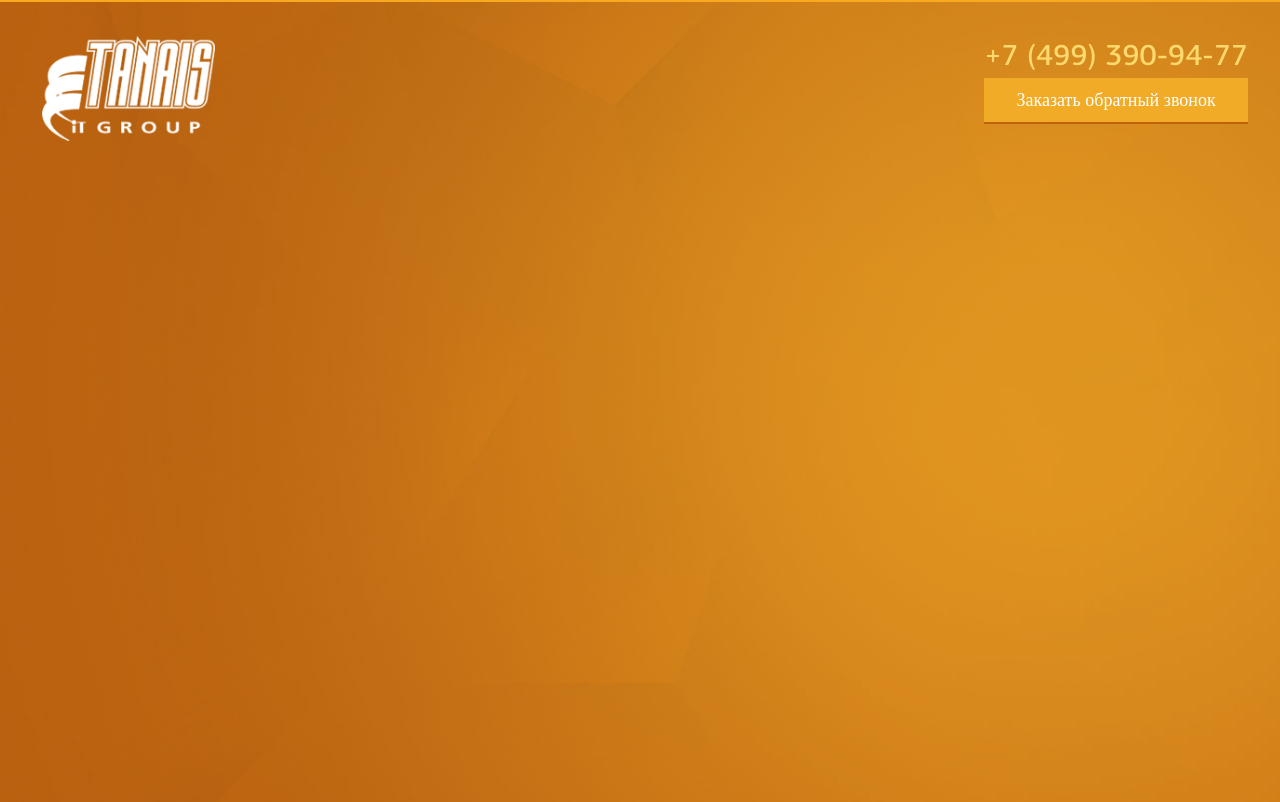
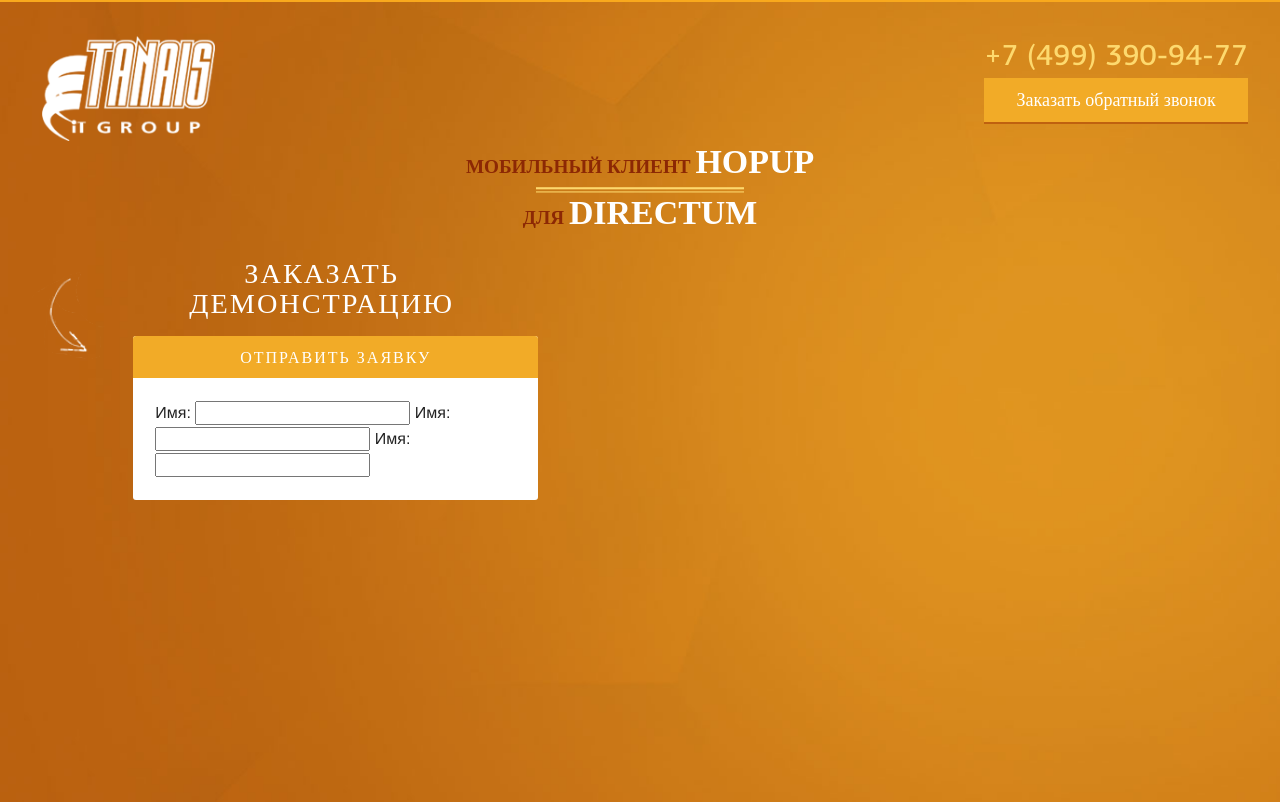
Before and after one commit to Hecatoncheir/tanais-hop-up-lp, a PHP site: page / in a window 1280 px wide. Run offline with PHP 8.4, Linux system fonts and the light colour scheme; some libraries are stand-ins or nearby versions.

Commit message:
add header form

```diff
--- a/css/base.css
+++ b/css/base.css
@@ -7,8 +7,7 @@
   max-height: 800px;
   clear: both;
   display: block; }
-
-.logo {
+  header .logo {
     background: url("../images/logo.png") no-repeat left top;
     background-size: contain;
     width: 14.23%;
@@ -16,14 +15,72 @@
     margin: 34px 0 0 10px;
     display: block;
     float: left; }
-
-.contacts {
+  header .contacts {
     margin-top: 40px;
     float: right;
     color: #fdd96e;
     text-align: right;
     font-family: pfAgoraMedium;
     font-size: 187.5%; }
+  header h1 {
+    margin: 0 auto;
+    clear: both;
+    text-align: center;
+    width: 32.23684%;
+    color: #8c2804;
+    text-transform: uppercase;
+    font-size: 120%;
+    font-family: cuprum; }
+    header h1 .devider {
+      background: url("../images/devider.png") repeat-x center;
+      width: 53.06122%;
+      margin: 0 auto;
+      display: block;
+      height: 20px; }
+    header h1 span {
+      color: #fff;
+      font-size: 176.66667%; }
+  header .form {
+    float: left;
+    display: block;
+    width: 41.64474%; }
+    header .form .arrow {
+      background: url("../images/arrow.png") no-repeat;
+      display: block;
+      margin-top: 40px;
+      float: left;
+      width: 73px;
+      height: 88px; }
+    header .form p {
+      font-family: cuprum;
+      text-transform: uppercase;
+      color: #fff;
+      font-size: 176.66667%;
+      letter-spacing: 2px;
+      text-align: center;
+      line-height: 30px; }
+    header .form form {
+      background: #fff;
+      border-radius: 3px;
+      margin-top: -12px;
+      display: block;
+      float: right;
+      width: 80%; }
+      header .form form header {
+        background: #f2ab27;
+        border-radius: 3px 3px 0px 0px;
+        letter-spacing: 2px;
+        text-transform: uppercase;
+        font-family: osb;
+        padding: 8px 0;
+        color: #fff;
+        text-align: center;
+        border: none;
+        height: auto;
+        width: 100%;
+        display: block; }
+      header .form form div {
+        padding: 22px; }
 
 @font-face {
   font-family: "pfAgoraMedium";
@@ -35,6 +92,12 @@
   font-family: 'osb';
   src: url("../fonts/sansBold/jno4hogh-webfont.eot");
   src: url("../fonts/sansBold/jno4hogh-webfont.eot?#iefix") format("embedded-opentype"), url("../fonts/sansBold/jno4hogh-webfont.woff") format("woff"), url("../fonts/sansBold/jno4hogh-webfont.ttf") format("truetype"), url("../fonts/sansBold/jno4hogh-webfont.svg#open_sansbold") format("svg");
+  font-weight: normal;
+  font-style: normal; }
+@font-face {
+  font-family: '../fonts/cuprum/cuprum';
+  src: url("../fonts/cuprum/cuprum-regular-webfont.eot");
+  src: url("../fonts/cuprum/cuprum-regular-webfont.eot?#iefix") format("embedded-opentype"), url("../fonts/cuprum/cuprum-regular-webfont.woff") format("woff"), url("../fonts/cuprum/cuprum-regular-webfont.ttf") format("truetype"), url("../fonts/cuprum/cuprum-regular-webfont.svg#cuprumregular") format("svg");
   font-weight: normal;
   font-style: normal; }
 .sec {
@@ -51,4 +114,5 @@
   text-align: center;
   color: #fff;
   margin-top: 10px;
-  letter-spacing: normal; }
+  letter-spacing: normal;
+  cursor: pointer; }
--- a/css/base.scss
+++ b/css/base.scss
@@ -1,30 +1,5 @@
-@import "components/_header";
-
-@font-face {
-  font-family: "pfAgoraMedium";
-  src: url('../fonts/pfAgoraMedium/pfagorasanspro-medium-webfont.eot');
-  src: url('../fonts/pfAgoraMedium/pfagorasanspro-medium-webfont.eot?#iefix') format('embedded-opentype'),
-  url('../fonts/pfAgoraMedium/pfagorasanspro-medium-webfont.woff') format('woff'),
-  url('../fonts/pfAgoraMedium/pfagorasanspro-medium-webfont.ttf') format('truetype'),
-  url('../fonts/pfAgoraMedium/pfagorasanspro-medium-webfont.svg#pf_agora_sans_promedium') format('svg');
-  font-weight: normal;
-  font-style: normal;
-}
-
-
-@font-face {
-  font-family: 'osb';
-  src: url('../fonts/sansBold/jno4hogh-webfont.eot');
-  src: url('../fonts/sansBold/jno4hogh-webfont.eot?#iefix') format('embedded-opentype'),
-  url('../fonts/sansBold/jno4hogh-webfont.woff') format('woff'),
-  url('../fonts/sansBold/jno4hogh-webfont.ttf') format('truetype'),
-  url('../fonts/sansBold/jno4hogh-webfont.svg#open_sansbold') format('svg');
-  font-weight: normal;
-  font-style: normal;
-
-}
-
-
+@import "components/header";
+@import "components/fonts";
 
 .sec {
   width: 95%;
@@ -42,4 +17,5 @@
   color:#fff;
   margin-top: 10px;
   letter-spacing: normal;
+  cursor: pointer;
 }
--- /dev/null
+++ b/css/components/_fonts.scss
@@ -0,0 +1,36 @@
+
+@font-face {
+  font-family: "pfAgoraMedium";
+  src: url('../fonts/pfAgoraMedium/pfagorasanspro-medium-webfont.eot');
+  src: url('../fonts/pfAgoraMedium/pfagorasanspro-medium-webfont.eot?#iefix') format('embedded-opentype'),
+  url('../fonts/pfAgoraMedium/pfagorasanspro-medium-webfont.woff') format('woff'),
+  url('../fonts/pfAgoraMedium/pfagorasanspro-medium-webfont.ttf') format('truetype'),
+  url('../fonts/pfAgoraMedium/pfagorasanspro-medium-webfont.svg#pf_agora_sans_promedium') format('svg');
+  font-weight: normal;
+  font-style: normal;
+}
+
+
+@font-face {
+  font-family: 'osb';
+  src: url('../fonts/sansBold/jno4hogh-webfont.eot');
+  src: url('../fonts/sansBold/jno4hogh-webfont.eot?#iefix') format('embedded-opentype'),
+  url('../fonts/sansBold/jno4hogh-webfont.woff') format('woff'),
+  url('../fonts/sansBold/jno4hogh-webfont.ttf') format('truetype'),
+  url('../fonts/sansBold/jno4hogh-webfont.svg#open_sansbold') format('svg');
+  font-weight: normal;
+  font-style: normal;
+
+}
+
+@font-face {
+  font-family: '../fonts/cuprum/cuprum';
+  src: url('../fonts/cuprum/cuprum-regular-webfont.eot');
+  src: url('../fonts/cuprum/cuprum-regular-webfont.eot?#iefix') format('embedded-opentype'),
+  url('../fonts/cuprum/cuprum-regular-webfont.woff') format('woff'),
+  url('../fonts/cuprum/cuprum-regular-webfont.ttf') format('truetype'),
+  url('../fonts/cuprum/cuprum-regular-webfont.svg#cuprumregular') format('svg');
+  font-weight: normal;
+  font-style: normal;
+
+}
--- a/css/components/_header.scss
+++ b/css/components/_header.scss
@@ -7,7 +7,7 @@
   max-height: 800px;
   clear: both;
   display: block;
-}
+
 
   .logo {
     background: url('../images/logo.png') no-repeat left top;
@@ -27,3 +27,85 @@
     font-family: pfAgoraMedium;
     font-size: 30px / 16px * 100%;
   }
+
+  h1 {
+    margin: 0 auto;
+    clear: both;
+    text-align: center;
+    width: 490px / 1520px * 100%;
+    color:#8c2804;
+    text-transform: uppercase;
+    font-size: 36px / 30px * 100%;
+    font-family: cuprum;
+
+    .devider {
+      background: url("../images/devider.png") repeat-x center;
+      width: 260px / 490px * 100%;
+      margin: 0 auto;
+      display: block;
+      height: 20px;
+    }
+
+    span {
+      color: #fff;
+      font-size: 53px / 30px * 100%;
+    }
+
+  }
+
+  .form {
+    float: left;
+    display: block;
+    width:633px / 1520px * 100%;
+
+      .arrow {
+        background: url("../images/arrow.png") no-repeat;
+        display: block;
+        margin-top: 40px;
+        float: left;
+        width: 73px;
+        height: 88px;
+      }
+
+      p {
+        font-family: cuprum;
+        text-transform: uppercase;
+        color:#fff;
+        font-size: 53px / 30px * 100%;
+        letter-spacing: 2px;
+        text-align: center;
+        line-height: 30px;
+      }
+
+      form {
+        background: #fff;
+        border-radius: 3px;
+        margin-top: -12px;
+        display: block;
+        float: right;
+        width: 80%;
+
+        header {
+          background: #f2ab27;
+          border-radius: 3px 3px 0px 0px;
+          letter-spacing: 2px;
+          text-transform: uppercase;
+          font-family: osb;
+          padding: 8px 0;
+          color: #fff;
+          text-align: center;
+          border: none;
+          height: auto;
+          width: 100%;
+          display: block;
+        }
+
+        div {
+          padding: 22px;
+        }
+
+      }
+
+  } //form
+
+}
--- a/index.html
+++ b/index.html
@@ -32,7 +32,28 @@
                     </div>
                 </div>
 
+                <h1>
+                    мобильный клиент <span>hopup</span> <br>
+                    <span class="devider"></span> для <span>directum</span>
+                </h1>
 
+                <div class="form">
+                    <div class="arrow"></div>
+                    <p>Заказать <br>демонстрацию</p>
+
+                    <form>
+                        <header>Отправить заявку</header>
+                        <div>
+                            <label>Имя:</label>
+                                <input type="text">
+                            <label>Имя:</label>
+                                <input type="text">
+                            <label>Имя:</label>
+                                <input type="text">
+                        </div>
+                    </form>
+
+                </div>
 
             </section>
 
```
Also changed, not shown: fonts/cuprum/cuprum-regular-webfont.svg (added), fonts/cuprum/cuprum-regular-webfont.ttf (added), fonts/cuprum/cuprum-regular-webfont.woff (added), fonts/jno4Hogh.ttf (deleted), images/arrow.png (added), images/devider.png (added), 1 other file. Lines whose indentation alone changed are shown as unchanged.
